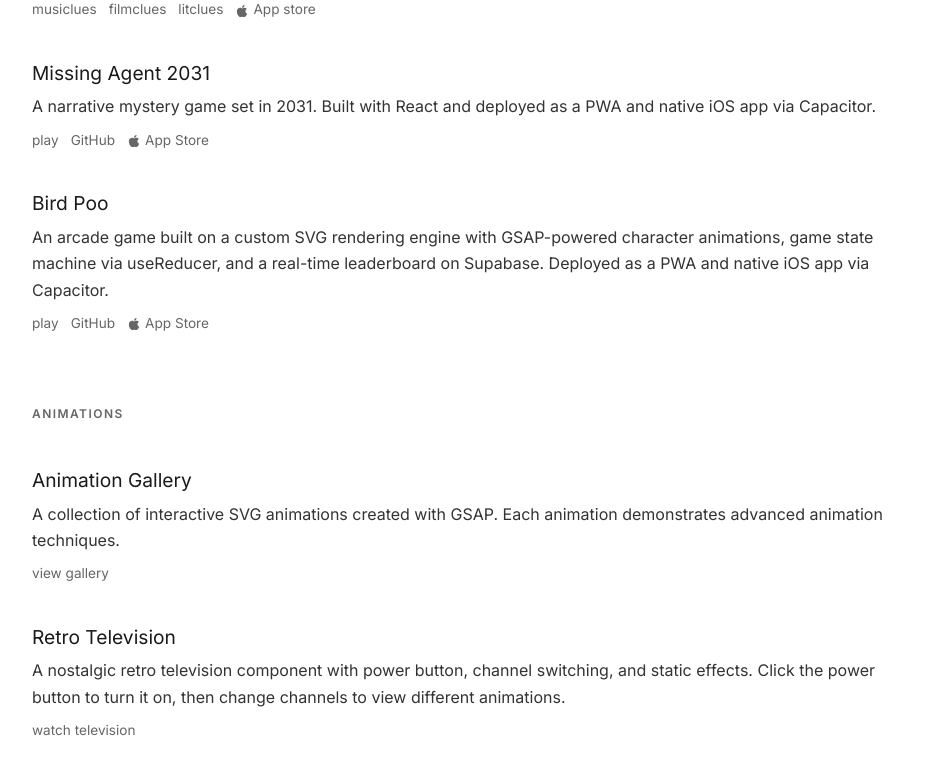
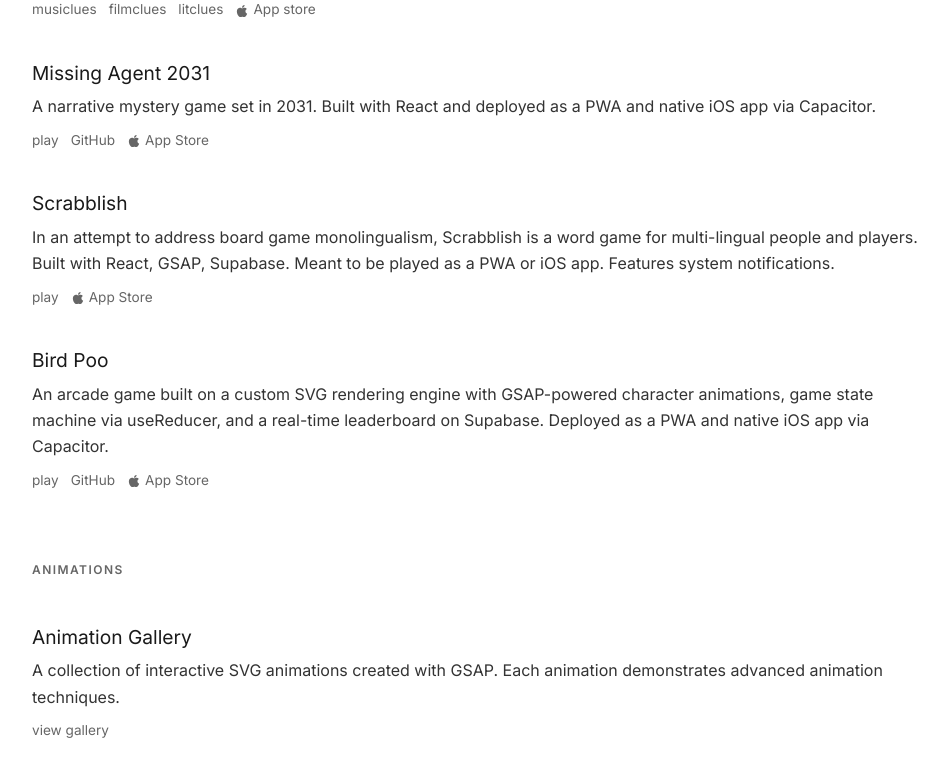
Before and after one commit to blumaa/port-clean, a React (Vite) app: page /work in a window 1280 px wide. Shown: the part 727-1511 px from the top of the page, without its empty margins (160-1104 px from the left). Built offline with nearby package versions, Linux system fonts and the light colour scheme.

Commit message:
feat: scrabblish

```diff
--- a/src/data/projects.ts
+++ b/src/data/projects.ts
@@ -63,6 +63,15 @@ export const projects: Project[] = [
     githubUrl: 'https://github.com/blumaa/berlin-demo-finder',
   },
   {
+    id: 'scrabblish',
+    name: 'Scrabblish',
+    category: 'games',
+    description:
+      'In an attempt to address board game monolingualism, Scrabblish is a word game for multi-lingual people and players. Built with React, GSAP, Supabase. Meant to be played as a PWA or iOS app. Features system notifications.',
+    liveUrls: [{ name: 'play', url: 'https://scrabblish.vercel.app/' }],
+    appStoreUrl: 'https://apps.apple.com/app/scrabblish/id6761420873',
+  },
+  {
     id: 'bird-poo',
     name: 'Bird Poo',
     category: 'games',
```
Also changed, not shown: 1 other file (tests, documents, lock files or other folders).
